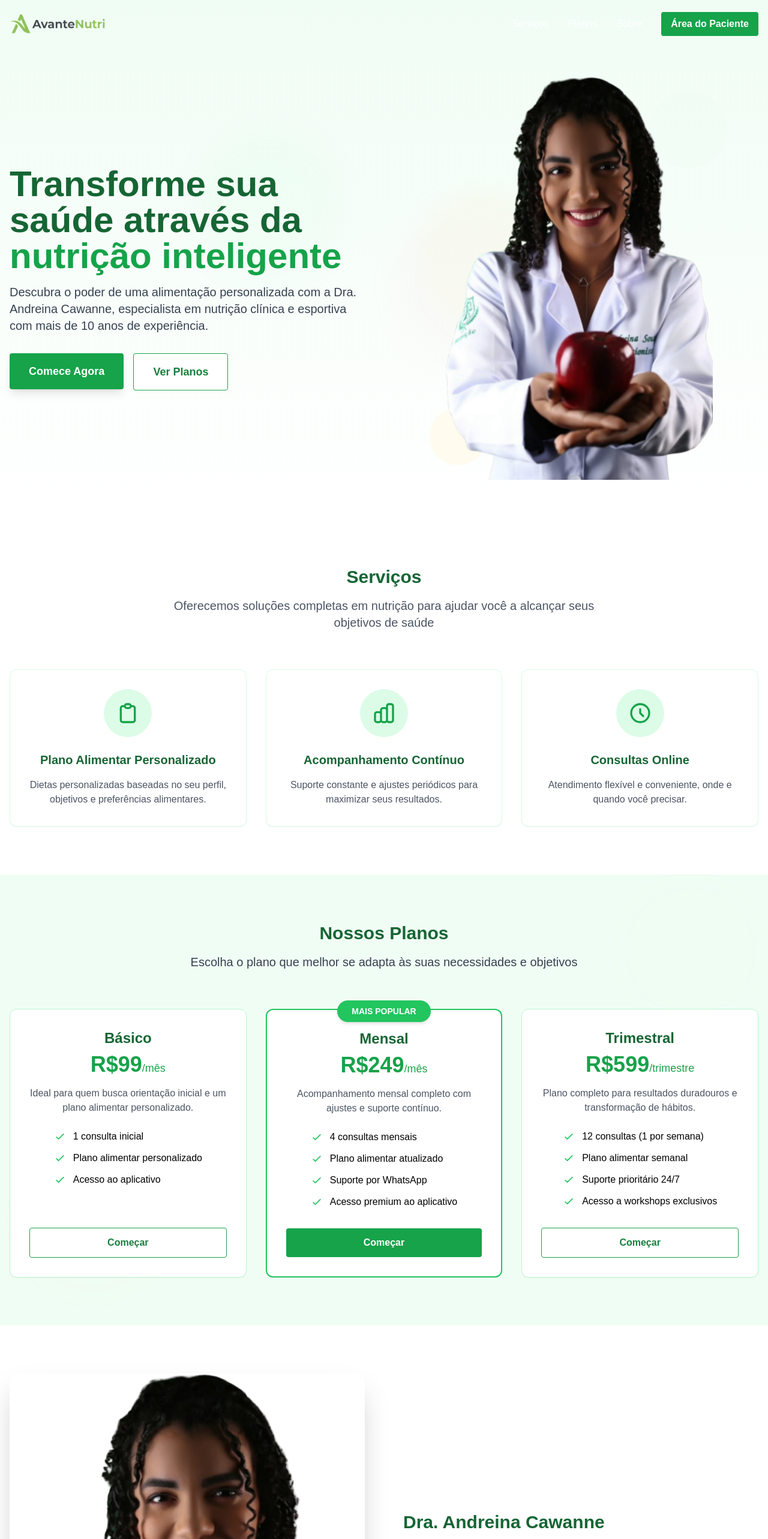
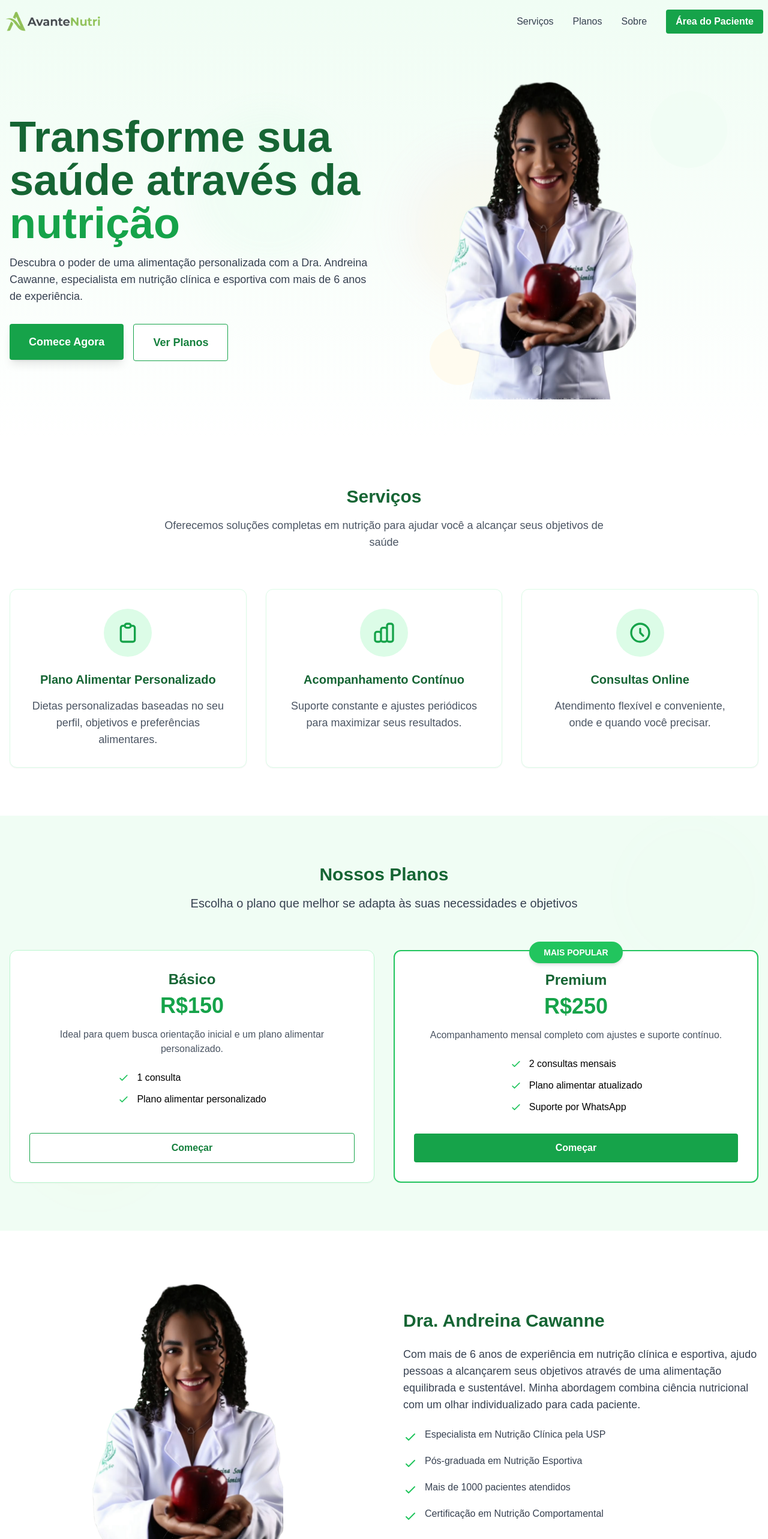
Before and after one commit to isousax/avantenutri, a React (Vite) app: page / in a window 1280 px wide. Shown: the top 2566 px of the page at 60% size. Built offline with nearby package versions, Linux system fonts and the light colour scheme.

Commit message:
ajuste em LP

```diff
--- a/src/components/Header.tsx
+++ b/src/components/Header.tsx
@@ -14,6 +14,23 @@ const Header: React.FC<HeaderProps> = ({ scrollPosition }) => {
     setIsScrolled(scrollPosition > 10);
   }, [scrollPosition]);
 
+  const scrollToSection = (sectionId: string) => {
+    const element = document.getElementById(sectionId);
+    if (element) {
+      setIsMenuOpen(false); // Fecha o menu mobile se estiver aberto
+      const offset = 80; // Ajuste para o header fixo
+      const bodyRect = document.body.getBoundingClientRect().top;
+      const elementRect = element.getBoundingClientRect().top;
+      const elementPosition = elementRect - bodyRect;
+      const offsetPosition = elementPosition - offset;
+
+      window.scrollTo({
+        top: offsetPosition,
+        behavior: 'smooth'
+      });
+    }
+  };
+
   const toggleMenu = () => {
     setIsMenuOpen(!isMenuOpen);
   };
@@ -24,8 +41,8 @@ const Header: React.FC<HeaderProps> = ({ scrollPosition }) => {
         isScrolled ? "bg-white shadow-md py-1" : "bg-transparent py-2"
       }`}
     >
-      <div className="max-w-7xl mx-auto px-4">
-        <div className="flex items-center justify-between h-16">
+      <div className="max-w-7xl mx-auto px-2">
+        <div className="flex items-center justify-between h-14">
           {/* Logo */}
           <Link to="/" className="flex items-center">
             <div className="flex items-center">
@@ -39,30 +56,24 @@ const Header: React.FC<HeaderProps> = ({ scrollPosition }) => {
 
           {/* Desktop Navigation */}
           <nav className="hidden md:flex space-x-8 items-center">
-            <Link
-              to="/#servicos"
-              className={`font-medium transition-colors hover:text-green-600 ${
-                isScrolled ? "text-gray-700" : "text-white"
-              }`}
+            <button
+              onClick={() => scrollToSection('servicos')}
+              className={`font-medium transition-colors hover:text-green-600 text-gray-700`}
             >
               Serviços
-            </Link>
-            <Link
-              to="/#planos"
-              className={`font-medium transition-colors hover:text-green-600 ${
-                isScrolled ? "text-gray-700" : "text-white"
-              }`}
+            </button>
+            <button
+              onClick={() => scrollToSection('planos')}
+              className={`font-medium transition-colors hover:text-green-600 text-gray-700`}
             >
               Planos
-            </Link>
-            <Link
-              to="/#sobre"
-              className={`font-medium transition-colors hover:text-green-600 ${
-                isScrolled ? "text-gray-700" : "text-white"
-              }`}
+            </button>
+            <button
+              onClick={() => scrollToSection('sobre')}
+              className={`font-medium transition-colors hover:text-green-600 text-gray-700`}
             >
               Sobre
-            </Link>
+            </button>
             <Link to="/login">
               <Button
                 variant={isScrolled ? "secondary" : "primary"}
@@ -76,9 +87,7 @@ const Header: React.FC<HeaderProps> = ({ scrollPosition }) => {
           {/* Mobile Menu Button */}
           <button
             type="button"
-            className={`md:hidden p-2 rounded-md focus:outline-none ${
-              isScrolled ? "text-gray-700" : "text-white"
-            }`}
+            className={`md:hidden p-2 rounded-md focus:outline-none text-gray-700`}
             onClick={toggleMenu}
           >
             <span className="sr-only">Open menu</span>
@@ -112,27 +121,24 @@ const Header: React.FC<HeaderProps> = ({ scrollPosition }) => {
       {isMenuOpen && (
         <div className="md:hidden bg-white shadow-lg rounded-b-lg">
           <div className="px-4 pt-2 pb-4 space-y-1">
-            <Link
-              to="/#servicos"
-              className="block px-4 py-2 text-base font-medium text-gray-700 hover:text-green-700 hover:bg-green-50 rounded-md"
-              onClick={() => setIsMenuOpen(false)}
+            <button
+              onClick={() => scrollToSection('servicos')}
+              className="block w-full text-left px-4 py-2 text-base font-medium text-gray-700 hover:text-green-700 hover:bg-green-50 rounded-md"
             >
               Serviços
-            </Link>
-            <Link
-              to="/#planos"
-              className="block px-4 py-2 text-base font-medium text-gray-700 hover:text-green-700 hover:bg-green-50 rounded-md"
-              onClick={() => setIsMenuOpen(false)}
+            </button>
+            <button
+              onClick={() => scrollToSection('planos')}
+              className="block w-full text-left px-4 py-2 text-base font-medium text-gray-700 hover:text-green-700 hover:bg-green-50 rounded-md"
             >
               Planos
-            </Link>
-            <Link
-              to="/#sobre"
-              className="block px-4 py-2 text-base font-medium text-gray-700 hover:text-green-700 hover:bg-green-50 rounded-md"
-              onClick={() => setIsMenuOpen(false)}
+            </button>
+            <button
+              onClick={() => scrollToSection('sobre')}
+              className="block w-full text-left px-4 py-2 text-base font-medium text-gray-700 hover:text-green-700 hover:bg-green-50 rounded-md"
             >
               Sobre
-            </Link>
+            </button>
             <Link
               to="/login"
               className="block px-4 py-2 text-base font-medium text-gray-700 hover:text-green-700 hover:bg-green-50 rounded-md"
--- a/src/index.css
+++ b/src/index.css
@@ -35,7 +35,6 @@ body {
 .image-container {
   position: relative;
   overflow: hidden;
-  border-radius: 20px;
 }
 
 .image-container::before {
--- a/src/pages/LandingPage.tsx
+++ b/src/pages/LandingPage.tsx
@@ -32,14 +32,14 @@ const LandingPage: React.FC = () => {
 
         <div className="max-w-7xl mx-auto px-4 flex flex-col lg:flex-row items-center gap-12 relative z-10">
           <div className="flex-1 text-center lg:text-left">
-            <h1 className="text-4xl lg:text-6xl font-bold text-green-800 mb-4 leading-tight">
+            <h1 className="text-5xl lg:text-7xl font-bold text-green-800 mb-4 leading-tight">
               Transforme sua saúde através da{" "}
-              <span className="text-green-600">nutrição inteligente</span>
+              <span className="text-green-600">nutrição</span>
             </h1>
-            <p className="text-xl text-gray-700 mb-8 max-w-2xl">
+            <p className="sm:text-lg text-gray-700 mb-8 max-w-2xl">
               Descubra o poder de uma alimentação personalizada com a Dra.
               Andreina Cawanne, especialista em nutrição clínica e esportiva com
-              mais de 10 anos de experiência.
+              mais de 6 anos de experiência.
             </p>
             <div className="flex flex-col sm:flex-row gap-4 justify-center lg:justify-start">
               <Link to="/questionario">
@@ -47,14 +47,13 @@ const LandingPage: React.FC = () => {
                   Comece Agora
                 </Button>
               </Link>
-              <a href="#planos">
               <Button
                 variant="secondary"
                 className="px-8 py-4 text-lg font-semibold w-full sm:w-auto border-green-600 text-green-600 hover:bg-green-50"
+                onClick={() => document.getElementById('planos')?.scrollIntoView({ behavior: 'smooth', block: 'start' })}
               >
                 Ver Planos
               </Button>
-              </a>
             </div>
           </div>
           <div className="flex-1 relative">
@@ -63,7 +62,7 @@ const LandingPage: React.FC = () => {
                 <img
                   src="/nutricionista.png"
                   alt="Dra. Andreina Cawanne - Especialista em Nutrição"
-                  className="w-full h-auto"
+                  className="max-w-xs h-auto"
                 />
               </div>
               <div className="absolute -z-10 top-6 -right-6 w-32 h-32 bg-green-50 rounded-full opacity-80"></div>
@@ -74,13 +73,13 @@ const LandingPage: React.FC = () => {
       </section>
 
       {/* Serviços Section */}
-      <section id="servicos" className="py-20 bg-white">
+      <section id="servicos" className="py-10 sm:py-20 bg-white">
         <div className="max-w-7xl mx-auto px-4">
           <div className="text-center mb-16">
             <h2 className="text-3xl font-bold text-green-800 mb-4">
               Serviços
             </h2>
-            <p className="text-xl text-gray-600 max-w-3xl mx-auto">
+            <p className="sm:text-lg text-gray-600 max-w-3xl mx-auto">
               Oferecemos soluções completas em nutrição para ajudar você a
               alcançar seus objetivos de saúde
             </p>
@@ -105,7 +104,7 @@ const LandingPage: React.FC = () => {
               <h3 className="text-xl font-bold text-green-800 mb-4">
                 Plano Alimentar Personalizado
               </h3>
-              <p className="text-gray-600">
+              <p className="text-gray-600 sm:text-lg">
                 Dietas personalizadas baseadas no seu perfil, objetivos e
                 preferências alimentares.
               </p>
@@ -129,7 +128,7 @@ const LandingPage: React.FC = () => {
               <h3 className="text-xl font-bold text-green-800 mb-4">
                 Acompanhamento Contínuo
               </h3>
-              <p className="text-gray-600">
+              <p className="text-gray-600 sm:text-lg">
                 Suporte constante e ajustes periódicos para maximizar seus
                 resultados.
               </p>
@@ -153,7 +152,7 @@ const LandingPage: React.FC = () => {
               <h3 className="text-xl font-bold text-green-800 mb-4">
                 Consultas Online
               </h3>
-              <p className="text-gray-600">
+              <p className="text-gray-600 sm:text-lg">
                 Atendimento flexível e conveniente, onde e quando você precisar.
               </p>
             </Card>
@@ -181,11 +180,11 @@ const LandingPage: React.FC = () => {
               objetivos
             </p>
           </div>
-          <div className="grid md:grid-cols-3 gap-8">
+          <div className="grid md:grid-cols-2 gap-8">
             <Card className="flex flex-col items-center p-8 border border-green-200 hover:shadow-lg transition-all duration-300">
               <h3 className="font-bold text-2xl text-green-800 mb-2">Básico</h3>
               <div className="text-4xl font-bold text-green-600 mb-4">
-                R$99<span className="text-lg font-normal">/mês</span>
+                R$150<span className="text-lg font-normal"></span>
               </div>
               <p className="text-gray-600 mb-6 text-center">
                 Ideal para quem busca orientação inicial e um plano alimentar
@@ -206,7 +205,7 @@ const LandingPage: React.FC = () => {
                       d="M5 13l4 4L19 7"
                     />
                   </svg>
-                  1 consulta inicial
+                  1 consulta
                 </li>
                 <li className="flex items-center">
                   <svg
@@ -224,22 +223,6 @@ const LandingPage: React.FC = () => {
                   </svg>
                   Plano alimentar personalizado
                 </li>
-                <li className="flex items-center">
-                  <svg
-                    className="w-5 h-5 text-green-500 mr-3 flex-shrink-0"
-                    fill="none"
-                    viewBox="0 0 24 24"
-                    stroke="currentColor"
-                  >
-                    <path
-                      strokeLinecap="round"
-                      strokeLinejoin="round"
-                      strokeWidth={2}
-                      d="M5 13l4 4L19 7"
-                    />
-                  </svg>
-                  Acesso ao aplicativo
-                </li>
               </ul>
               <Link to="/questionario" className="w-full">
                 <Button
@@ -255,9 +238,9 @@ const LandingPage: React.FC = () => {
               <div className="absolute -top-4 bg-green-500 text-white px-6 py-2 rounded-full text-sm font-semibold shadow-md">
                 MAIS POPULAR
               </div>
-              <h3 className="font-bold text-2xl text-green-800 mb-2">Mensal</h3>
+              <h3 className="font-bold text-2xl text-green-800 mb-2">Premium</h3>
               <div className="text-4xl font-bold text-green-600 mb-4">
-                R$249<span className="text-lg font-normal">/mês</span>
+                R$250<span className="text-lg font-normal"></span>
               </div>
               <p className="text-gray-600 mb-6 text-center">
                 Acompanhamento mensal completo com ajustes e suporte contínuo.
@@ -277,7 +260,7 @@ const LandingPage: React.FC = () => {
                       d="M5 13l4 4L19 7"
                     />
                   </svg>
-                  4 consultas mensais
+                  2 consultas mensais
                 </li>
                 <li className="flex items-center">
                   <svg
@@ -311,112 +294,9 @@ const LandingPage: React.FC = () => {
                   </svg>
                   Suporte por WhatsApp
                 </li>
-                <li className="flex items-center">
-                  <svg
-                    className="w-5 h-5 text-green-500 mr-3 flex-shrink-0"
-                    fill="none"
-                    viewBox="0 0 24 24"
-                    stroke="currentColor"
-                  >
-                    <path
-                      strokeLinecap="round"
-                      strokeLinejoin="round"
-                      strokeWidth={2}
-                      d="M5 13l4 4L19 7"
-                    />
-                  </svg>
-                  Acesso premium ao aplicativo
-                </li>
               </ul>
               <Link to="/questionario" className="w-full">
                 <Button className="w-full py-3">Começar</Button>
-              </Link>
-            </Card>
-
-            <Card className="flex flex-col items-center p-8 border border-green-200 hover:shadow-lg transition-all duration-300">
-              <h3 className="font-bold text-2xl text-green-800 mb-2">
-                Trimestral
-              </h3>
-              <div className="text-4xl font-bold text-green-600 mb-4">
-                R$599<span className="text-lg font-normal">/trimestre</span>
-              </div>
-              <p className="text-gray-600 mb-6 text-center">
-                Plano completo para resultados duradouros e transformação de
-                hábitos.
-              </p>
-              <ul className="mb-8 space-y-3 flex-1">
-                <li className="flex items-center">
-                  <svg
-                    className="w-5 h-5 text-green-500 mr-3 flex-shrink-0"
-                    fill="none"
-                    viewBox="0 0 24 24"
-                    stroke="currentColor"
-                  >
-                    <path
-                      strokeLinecap="round"
-                      strokeLinejoin="round"
-                      strokeWidth={2}
-                      d="M5 13l4 4L19 7"
-                    />
-                  </svg>
-                  12 consultas (1 por semana)
-                </li>
-                <li className="flex items-center">
-                  <svg
-                    className="w-5 h-5 text-green-500 mr-3 flex-shrink-0"
-                    fill="none"
-                    viewBox="0 0 24 24"
-                    stroke="currentColor"
-                  >
-                    <path
-                      strokeLinecap="round"
-                      strokeLinejoin="round"
-                      strokeWidth={2}
-                      d="M5 13l4 4L19 7"
-                    />
-                  </svg>
-                  Plano alimentar semanal
-                </li>
-                <li className="flex items-center">
-                  <svg
-                    className="w-5 h-5 text-green-500 mr-3 flex-shrink-0"
-                    fill="none"
-                    viewBox="0 0 24 24"
-                    stroke="currentColor"
-                  >
-                    <path
-                      strokeLinecap="round"
-                      strokeLinejoin="round"
-                      strokeWidth={2}
-                      d="M5 13l4 4L19 7"
-                    />
-                  </svg>
-                  Suporte prioritário 24/7
-                </li>
-                <li className="flex items-center">
-                  <svg
-                    className="w-5 h-5 text-green-500 mr-3 flex-shrink-0"
-                    fill="none"
-                    viewBox="0 0 24 24"
-                    stroke="currentColor"
-                  >
-                    <path
-                      strokeLinecap="round"
-                      strokeLinejoin="round"
-                      strokeWidth={2}
-                      d="M5 13l4 4L19 7"
-                    />
-                  </svg>
-                  Acesso a workshops exclusivos
-                </li>
-              </ul>
-              <Link to="/questionario" className="w-full">
-                <Button
-                  variant="secondary"
-                  className="w-full py-3 border-green-600 text-green-600 hover:bg-green-50"
-                >
-                  Começar
-                </Button>
               </Link>
             </Card>
           </div>
@@ -427,12 +307,12 @@ const LandingPage: React.FC = () => {
       <section id="sobre" className="py-20 bg-white">
         <div className="max-w-7xl mx-auto px-4">
           <div className="flex flex-col lg:flex-row items-center gap-16">
-            <div className="flex-1 relative">
-              <div className="relative z-10 rounded-2xl overflow-hidden shadow-2xl">
+            <div className="flex-1 relative flex justify-center items-center">
+              <div className="relative z-10 rounded-2xl overflow-hidden">
                 <img
                   src="/nutricionista.png"
                   alt="Dra. Andreina Cawanne"
-                  className="w-full h-auto transform hover:scale-105 transition-transform duration-700"
+                  className="max-w-xs max-h-xs transform hover:scale-105 transition-transform duration-700"
                 />
               </div>
               <div className="absolute -bottom-6 -left-6 w-40 h-40 bg-green-100 rounded-full -z-10"></div>
@@ -442,8 +322,8 @@ const LandingPage: React.FC = () => {
               <h2 className="text-3xl font-bold text-green-800 mb-6">
                 Dra. Andreina Cawanne
               </h2>
-              <p className="text-gray-700 mb-6 leading-relaxed">
-                Com mais de 10 anos de experiência em nutrição clínica e
+              <p className="text-gray-700 mb-6 leading-relaxed sm:text-lg">
+                Com mais de 6 anos de experiência em nutrição clínica e
                 esportiva, ajudo pessoas a alcançarem seus objetivos através de
                 uma alimentação equilibrada e sustentável. Minha abordagem
                 combina ciência nutricional com um olhar individualizado para
@@ -537,10 +417,10 @@ const LandingPage: React.FC = () => {
       <section className="py-20 bg-green-50">
         <div className="max-w-7xl mx-auto px-4">
           <div className="text-center mb-16">
-            <h2 className="text-3xl font-bold text-green-800 mb-4">
+            <h2 className="text-4xl font-bold text-green-800 mb-4">
               O que nossos pacientes dizem
             </h2>
-            <p className="text-xl text-gray-700 max-w-3xl mx-auto">
+            <p className="text-gray-700 max-w-3xl mx-auto text-lg">
               Resultados reais de pessoas reais que transformaram sua saúde
             </p>
           </div>
```
Also changed, not shown: public/nutricionista.png. Lines whose indentation alone changed are shown as unchanged.
